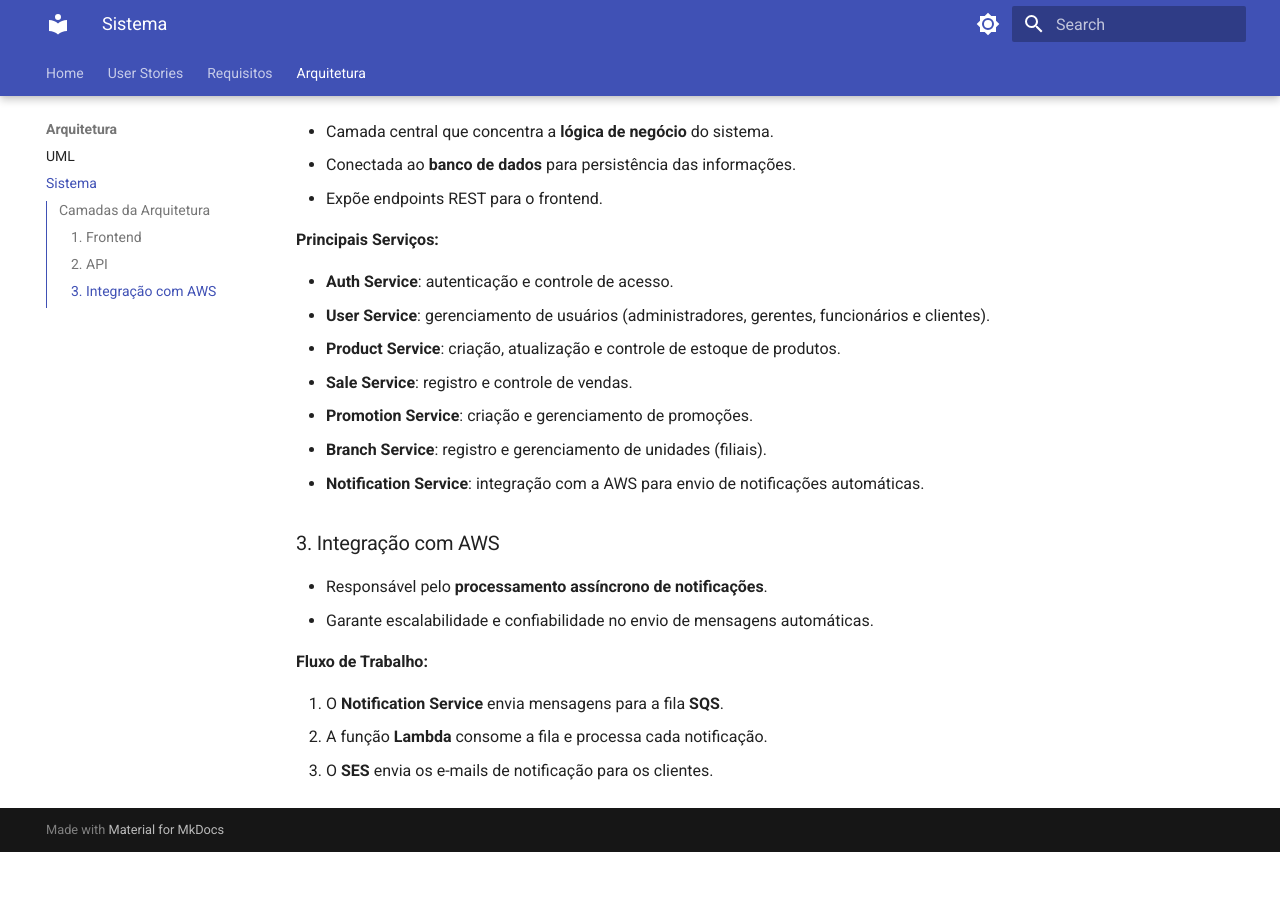
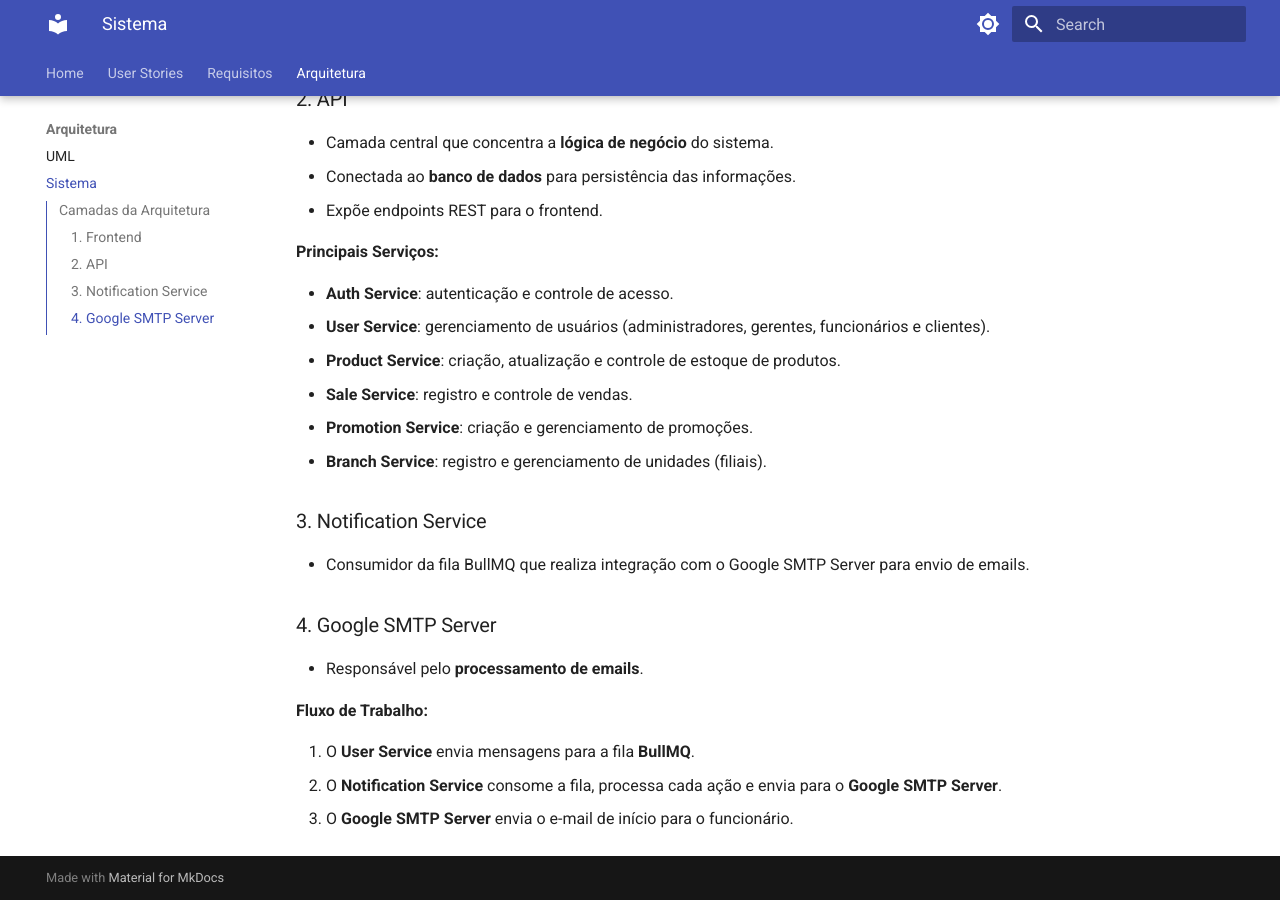
Before and after one commit to PharmaWeave/docs, an MkDocs documentation site: the page built from docs/architecture/system.md, in a window 1280 px wide and 900 px high, scrolled down 923 px. Built offline with MkDocs 1.6.1 and Material for MkDocs 9.7.7, drawn with Linux system fonts in a browser that asks for light colours; before the commit the page ends 1775 px from its top, so only the background shows below that.

Commit message:
docs: update user stories and arqsw

```diff
--- a/docs/architecture/system.md
+++ b/docs/architecture/system.md
@@ -25,15 +25,17 @@
 - **Sale Service**: registro e controle de vendas.
 - **Promotion Service**: criação e gerenciamento de promoções.
 - **Branch Service**: registro e gerenciamento de unidades (filiais).
-- **Notification Service**: integração com a AWS para envio de notificações automáticas.
 
-### 3. Integração com AWS
+### 3. Notification Service
 
-- Responsável pelo **processamento assíncrono de notificações**.
-- Garante escalabilidade e confiabilidade no envio de mensagens automáticas.
+- Consumidor da fila BullMQ que realiza integração com o Google SMTP Server para envio de emails.
+
+### 4. Google SMTP Server
+
+- Responsável pelo **processamento de emails**.
 
 **Fluxo de Trabalho:**
 
-1. O **Notification Service** envia mensagens para a fila **SQS**.
-2. A função **Lambda** consome a fila e processa cada notificação.
-3. O **SES** envia os e-mails de notificação para os clientes.
+1. O **User Service** envia mensagens para a fila **BullMQ**.
+2. O **Notification Service** consome a fila, processa cada ação e envia para o **Google SMTP Server**.
+3. O **Google SMTP Server** envia o e-mail de início para o funcionário.
```
Also changed, not shown: docs/index.md (+0 -1 lines), docs/requirements/rfs.md (+0 -1 lines), docs/requirements/us.md (+0 -12 lines), docs/assets/arqsw.png.
